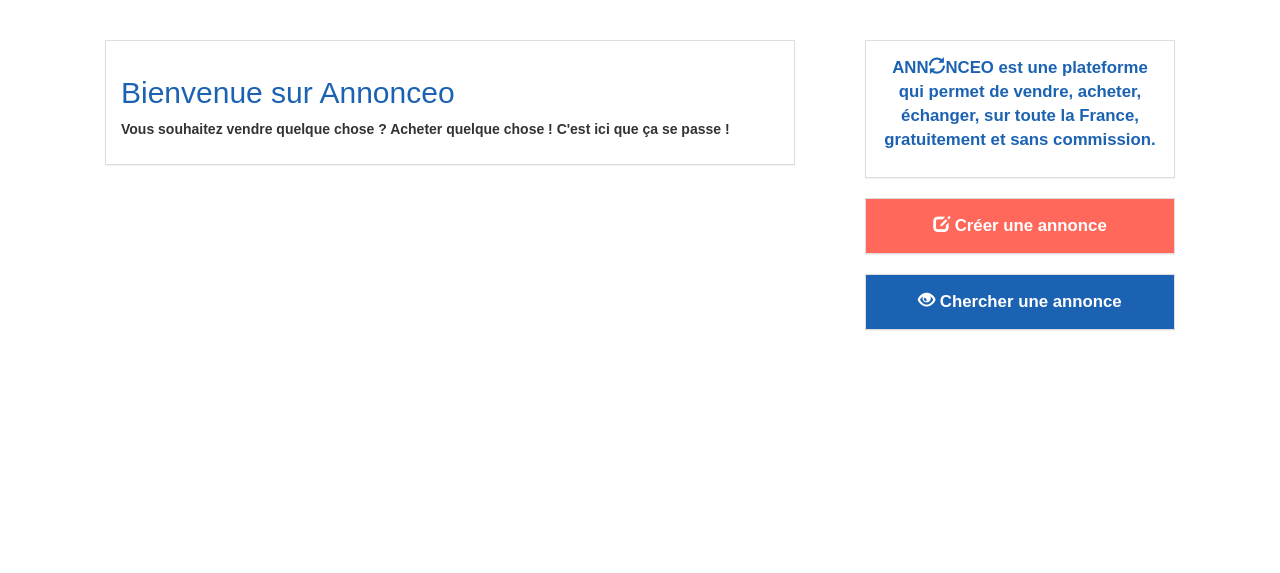
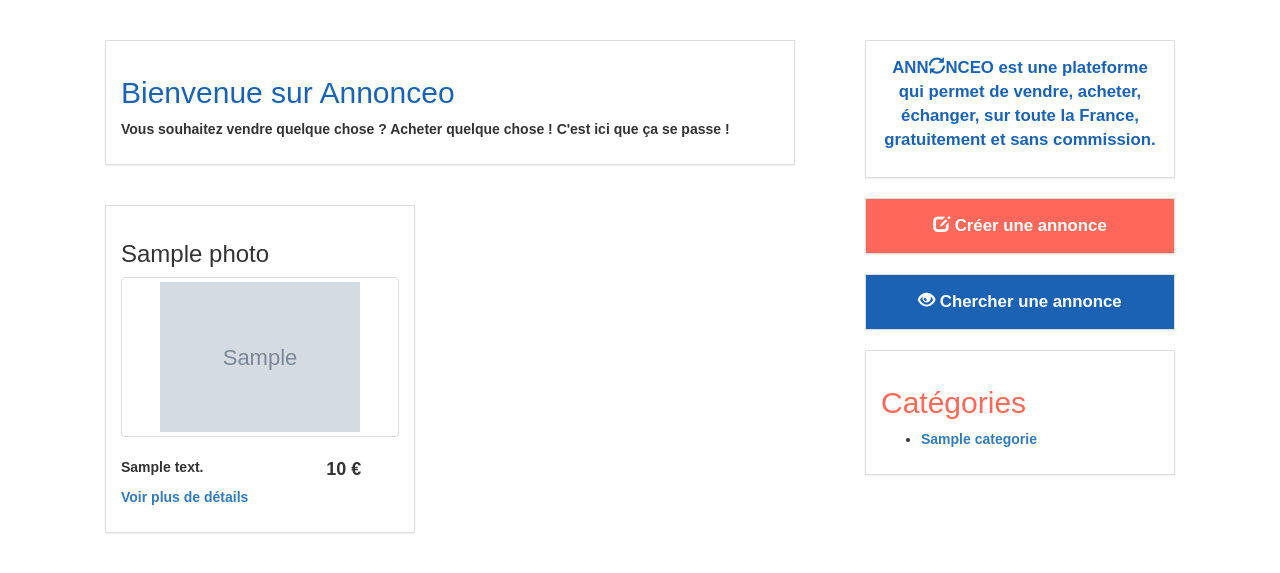
Before and after one commit to RebeccaDR/annonceo, a PHP site: page /index.php in a window 1280 px wide. Shown: the part 52-625 px from the top of the page. Run offline with PHP 8.4, Linux system fonts and the light colour scheme; tables that the repository leaves empty or names only in its code hold one stand-in row (values such as "Sample post"); grey boxes marked "Sample" are stand-in pictures; some web fonts are replaced.

Commit message:
homepage categories + annonces

```diff
--- a/annonce.php
+++ b/annonce.php
@@ -65,6 +65,7 @@
     $commentaires = getCommentairesByAnnonce($annonce['id_annonce']);
     viewCommentaires($commentaires);
 
+    if (isUserConnected()) {
       echo '<h4>Envoyer un commentaire ou Poser une question</h4>';
       // Préremplissage du formulaire pour ajouter un commentaire sur l'annonce
       $commentaire = [
@@ -75,6 +76,7 @@
       ];
       viewFormCommentaire($commentaire);
     }
+  }
 
   viewBottom();
 
--- a/index.php
+++ b/index.php
@@ -1,6 +1,9 @@
 <?php
 
 include ('./util/init.php');
+
+$categories = getCategories();
+$lastAnnonces = getAnnonces(null, null, 4);
 
 viewTop();
 
@@ -19,6 +22,9 @@ if (isset($_REQUEST['create_success'])) {
     echo '<div class="panel panel-default"><h2 style="color: #1B62B2;">Bienvenue sur Annonceo</h2>';
     echo '<p>Vous souhaitez vendre quelque chose ? Acheter quelque chose ! C\'est ici que ça se passe !</p></div>';
   }
+
+  viewAnnoncesSmall($lastAnnonces);
+
   ?>
 </div>
 
@@ -33,12 +39,26 @@ if (isset($_REQUEST['create_success'])) {
     </a>
   </div>
   <div class="panel panel-default" style="background-color: #1B62B2; text-align: center;">
-    <a <?= isUserConnected() ? 'href="annonce.php"' : 'href="#" data-toggle="modal" data-target="#loginModal"' ?> style="color: #FFF; font-size: 1.2em;">
+    <a href="annonces.php" style="color: #FFF; font-size: 1.2em;">
       <span class="glyphicon glyphicon-eye-open" aria-hidden="true"></span> Chercher une annonce
     </a>
   </div>
+
+  <div class="panel panel-default">
+    <h2 style="color: #FF685A;">Catégories</h2>
+    <ul>
+      <?php
+      foreach ($categories as $categorie) :
+        ?>
+        <li>
+          <a href="annonces.php?categorie=<?= $categorie['id_categorie'] ?>"><?= $categorie['titre'] ?></a>
+        </li>
+      <?php
+    endforeach;
+       ?>
+    </ul>
+  </div>
 </div>
-
 
 
 <?php
--- a/model/annonces.php
+++ b/model/annonces.php
@@ -1,6 +1,6 @@
 <?php
 
-  function getAnnonces ($search = '') {
+  function getAnnonces ($search = '', $categorie = '', $limit = '') {
     global $pdo;
 
     $query = 'SELECT
@@ -10,12 +10,26 @@
               LEFT JOIN photo ON a.photo_id = photo.id_photo
               LEFT JOIN categorie ON a.categorie_id = categorie.id_categorie ';
 
+    if ($search != '' || $categorie != '') {
+      $query .= 'WHERE ';
+    }
     if ($search != '') {
       $search = addslashes($search);
-      $query .= 'WHERE a.titre LIKE "%' . $search . '%" OR a.description_courte LIKE "%' . $search . '%" OR a.description_longue LIKE "%' . $search . '%"';
+      $query .= '(a.titre LIKE "%' . $search . '%" OR a.description_courte LIKE "%' . $search . '%" OR a.description_longue LIKE "%' . $search . '%")';
+    }
+    if ($search != '' && $categorie != '') {
+      $query .= 'AND ';
+    }
+    if ($categorie != '') {
+      $categorie = addslashes($categorie);
+      $query .= 'a.categorie_id = ' . $categorie;
     }
 
     $query.= ' ORDER BY date_enregistrement DESC';
+
+    if ($limit != '') {
+      $query .= ' LIMIT ' . $limit;
+    }
 
     $stmt = $pdo->query($query);
 
--- a/templates/annonces.php
+++ b/templates/annonces.php
@@ -263,3 +263,33 @@
       <?php
     }
   }
+
+  function viewAnnoncesSmall ($annonces) {
+    ?>
+    <div class="row">
+      <?php foreach($annonces as $annonce): ?>
+        <div class="col-md-6">
+          <div class="panel panel-default">
+            <h3><?= $annonce['titre_annonce'] ?></h3>
+            <div class="thumbnail">
+              <img src="uploads/<?= $annonce['photo1'] ?>" style="max-height: 150px;"/>
+            </div>
+            <div class="row">
+              <div class="col-md-8">
+                <p>
+                  <?= $annonce['description_courte'] ?>
+                </p>
+                <p>
+                  <a href="annonce.php?id_annonce=<?= $annonce['id_annonce']?>">Voir plus de détails</a>
+                </p>
+              </div>
+              <div class="col-md-4" style="font-size: 18px;">
+                <?= $annonce['prix'] ?> €
+              </div>
+            </div>
+          </div>
+        </div>
+      <?php endforeach; ?>
+    </div>
+    <?php
+  }
--- a/templates/commentaires.php
+++ b/templates/commentaires.php
@@ -19,7 +19,10 @@ function viewListeCommentaires ($commentaires) {
       <td>
         <a href="profil.php?id=<?=$commentaire['id_membre']?>"><?= $commentaire['pseudo']?></a>
       </td>
-      <td><?= $commentaire['id_annonce'] . ' - ' . $commentaire['titre']?></td>
+      <td><?= $commentaire['id_annonce']?> -
+        <a href="annonce.php?id_annonce=<?=$commentaire['id_annonce']?>"> <?=$commentaire['titre']?>
+        </a>
+      </td>
       <td><?= $commentaire['commentaire']?></td>
       <td><?= $commentaire['date_enregistrement']?></td>
       <td>
```
Also changed, not shown: annonces.php (+3 -5 lines), uploads/1494167621-bathroom-2094716_640.jpg (added), uploads/1494167621-bedroom-389254_640.jpg (added), uploads/1494167621-couch-1835923_640.jpg (added), uploads/1494167621-hob-2141024_640.jpg (added). Lines whose indentation alone changed are shown as unchanged.
